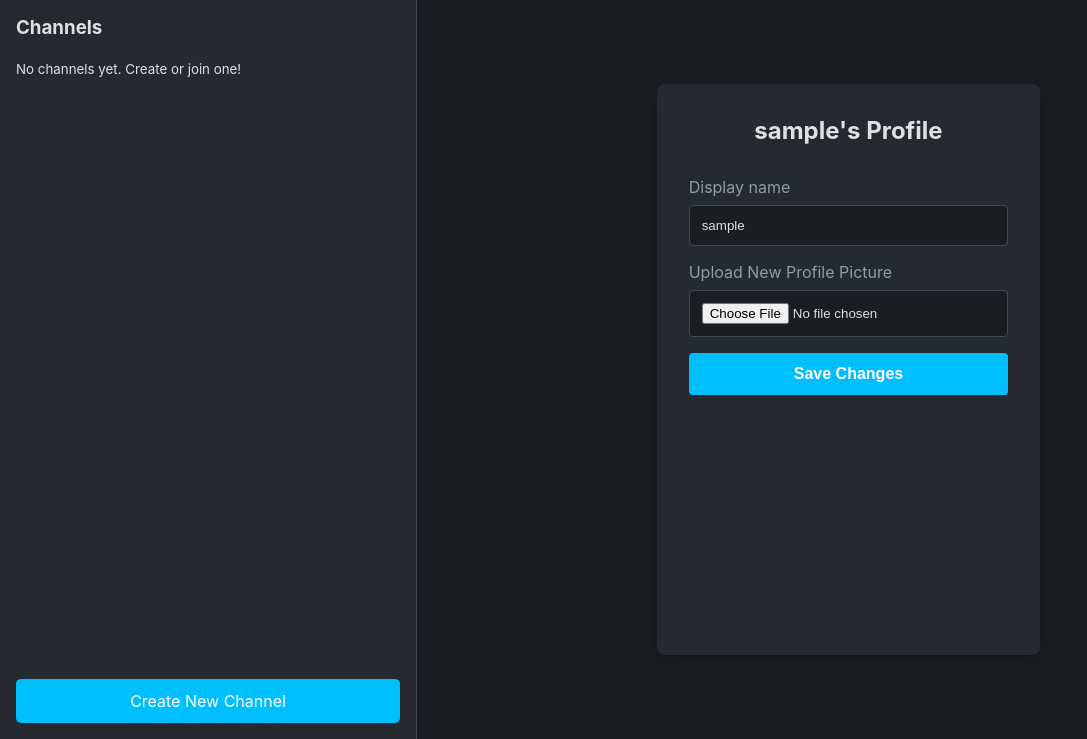
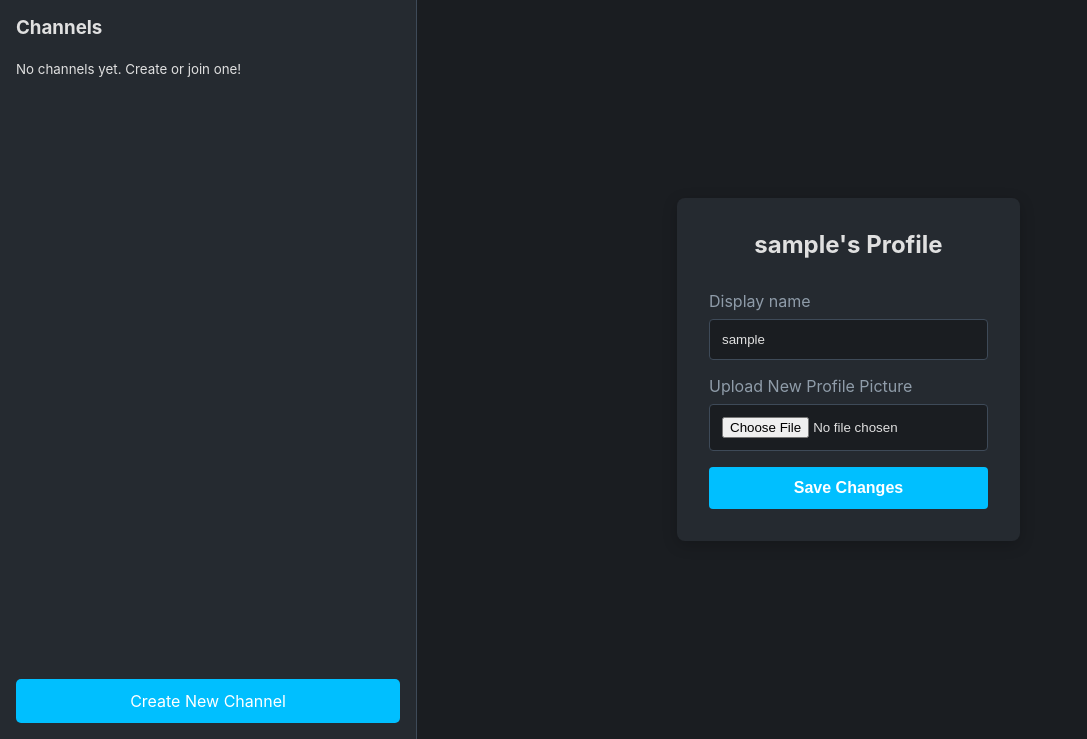
Before and after one commit to EliasObeid9-02/ChatLite, a Django app: a page that uses ui/templates/base.html in a window 1280 px wide. Shown: the part 61-800 px from the top of the page, without its empty margins (0-1087 px from the left). Run offline with Django 5.2, Linux system fonts and the light colour scheme; the visitor is signed in with stand-in values (Sample User, id 1); data comes from the database, SQL or seed files in the repository; data that the repository does not hold is empty; some libraries are stand-ins or nearby versions.

Commit message:
feat(ui): setup widths and heights for centered cards

```diff
--- a/ui/static/css/centered-card.css
+++ b/ui/static/css/centered-card.css
@@ -9,8 +9,10 @@
   background-color: var(--secondary-bg);
   padding: 2rem;
   border-radius: 8px;
-  min-width: 40%;
-  min-height: 75%;
+  min-width: 30%;
+  max-width: 50%;
+  min-height: 40%;
+  max-height: 75%;
   box-shadow: 0 4px 15px rgba(0, 0, 0, 0.2);
 }
 
```
